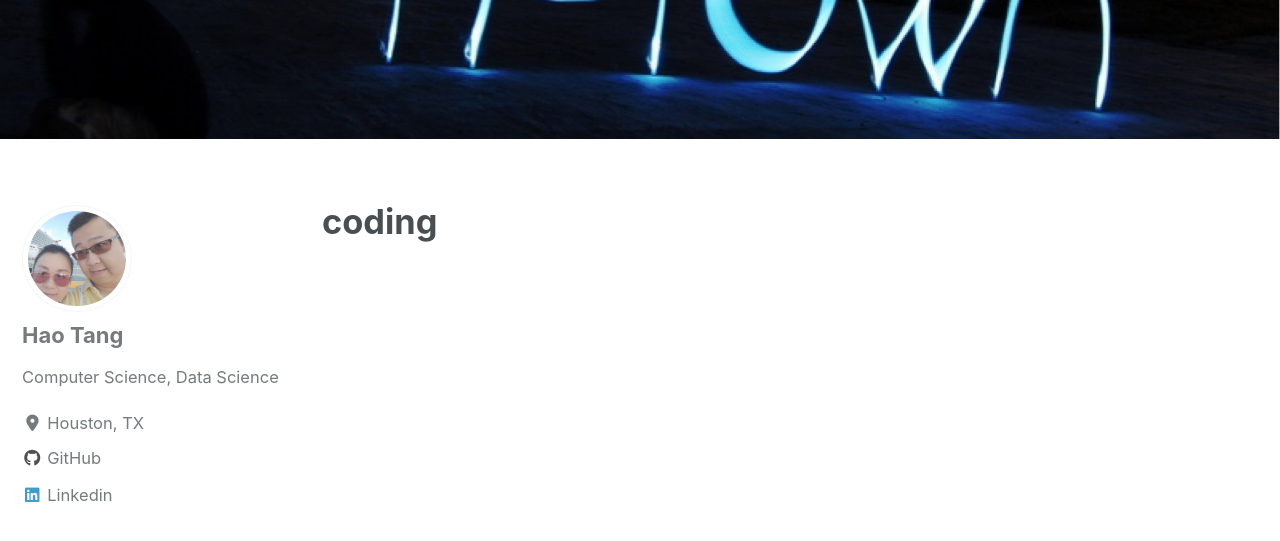
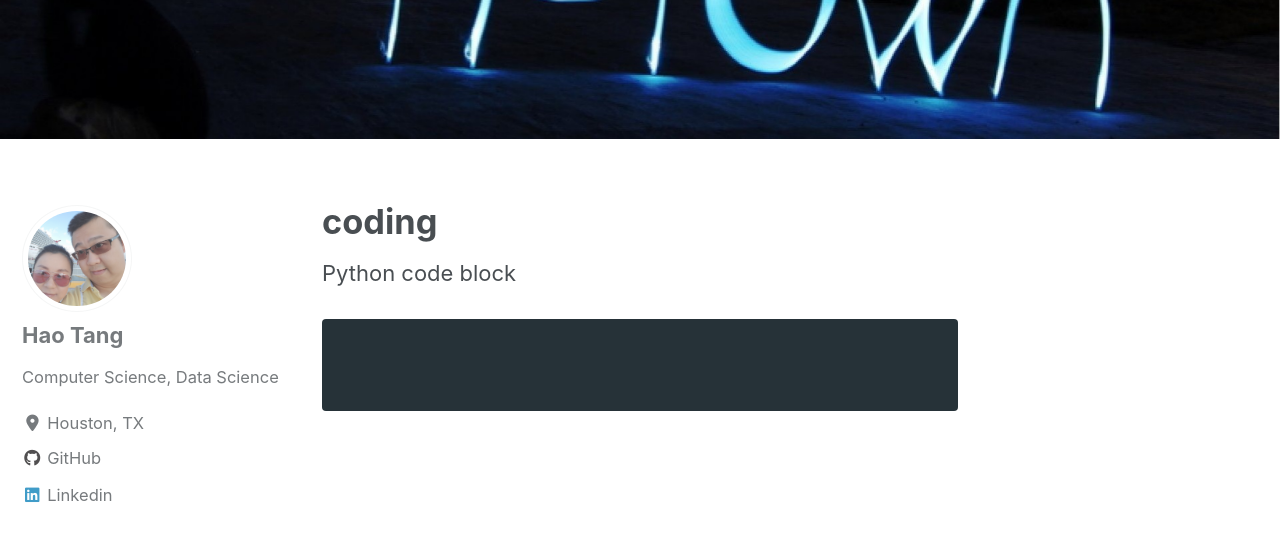
Before and after one commit to tanghao205/tanghao205.github.io, a Jekyll site: the page built from _pages/coding.md, in a window 1280 px wide and 900 px high, scrolled down 431 px. Shown: the top 541 px of the window. Built offline with Jekyll 4.4.1, drawn with Linux system fonts in a browser that asks for light colours; cached includes are drawn as plain includes; nearby versions of some CDN libraries.

Commit message:
Update coding.md

````diff
--- a/_pages/coding.md
+++ b/_pages/coding.md
@@ -7,3 +7,9 @@ header:
   image: "/images/H1.jpg"
 
 ---
+
+Python code block
+```python
+
+
+```
````
